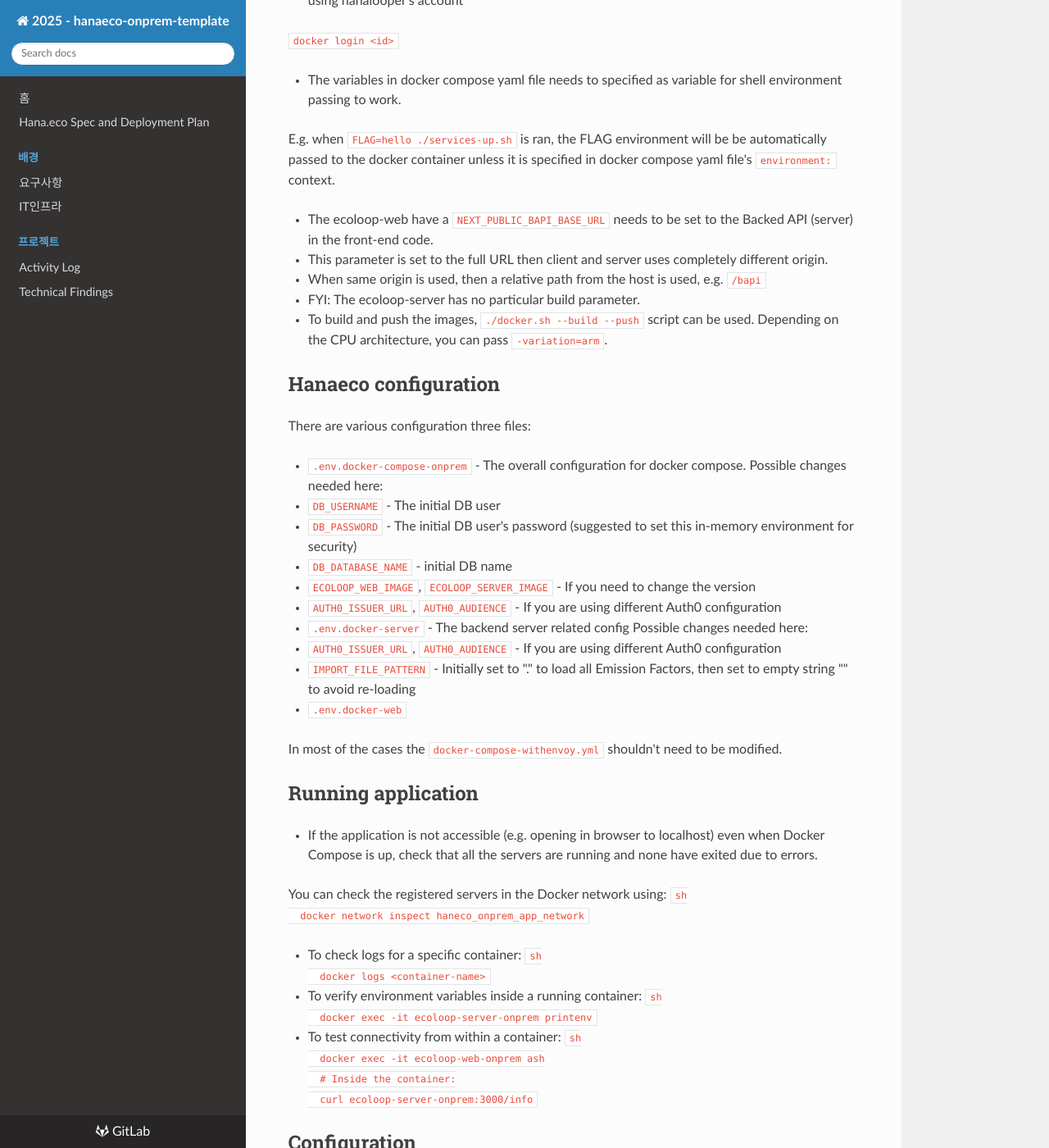
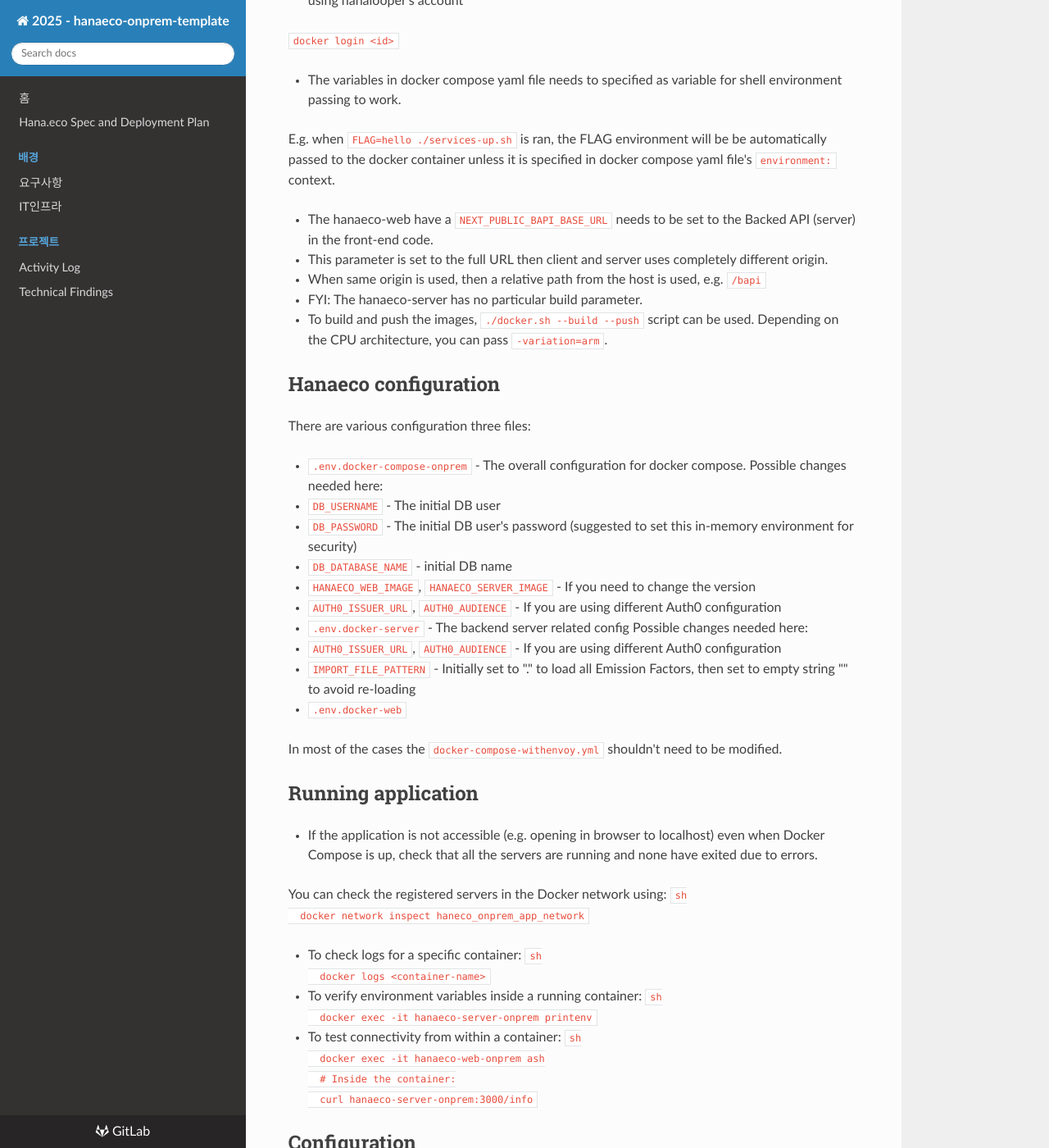
Before and after one commit to hanaloop/hanaeco-onprem-template, an MkDocs documentation site: the page built from documentation/docs/tech_kb.md, in a window 1280 px wide and 1400 px high, scrolled down 251 px. Shown: the whole window at 82% size. Built offline with MkDocs 1.6.1, drawn with Linux system fonts in a browser that asks for light colours; nearby versions of some CDN libraries; some of the changed text lies outside the part shown.

Commit message:
Change occurrences of ecoloop to hanaeco

````diff
--- a/documentation/docs/tech_kb.md
+++ b/documentation/docs/tech_kb.md
@@ -12,11 +12,11 @@
 
   E.g. when `FLAG=hello ./services-up.sh` is ran, the FLAG environment will be be automatically passed to the docker container unless it is specified in docker compose yaml file's `environment:` context.
 
-*  The ecoloop-web have a `NEXT_PUBLIC_BAPI_BASE_URL` needs to be set to the Backed API (server) in the front-end code.
+*  The hanaeco-web have a `NEXT_PUBLIC_BAPI_BASE_URL` needs to be set to the Backed API (server) in the front-end code.
 
   - This parameter is set to the full URL then client and server uses completely different origin.
   - When same origin is used, then a relative path from the host is used, e.g. `/bapi`
-  - FYI: The ecoloop-server has no particular build parameter.
+  - FYI: The hanaeco-server has no particular build parameter.
 
 * To build and push the images, `./docker.sh --build --push` script can be used. Depending on the CPU architecture, you can pass `-variation=arm`.
 
@@ -29,7 +29,7 @@ There are various configuration three files:
   - `DB_USERNAME` - The initial DB user
   - `DB_PASSWORD` - The initial DB user's password (suggested to set this in-memory environment for security)
   - `DB_DATABASE_NAME` - initial DB name
-  - `ECOLOOP_WEB_IMAGE`, `ECOLOOP_SERVER_IMAGE` - If you need to change the version
+  - `HANAECO_WEB_IMAGE`, `HANAECO_SERVER_IMAGE` - If you need to change the version
   - `AUTH0_ISSUER_URL`, `AUTH0_AUDIENCE` - If you are using different Auth0 configuration
 
 * `.env.docker-server` - The backend server related config
@@ -57,19 +57,19 @@ In most of the cases the `docker-compose-withenvoy.yml` shouldn't need to be mod
 
 * To verify environment variables inside a running container:
   ```sh
-  docker exec -it ecoloop-server-onprem printenv
+  docker exec -it hanaeco-server-onprem printenv
   ```
 
 * To test connectivity from within a container:
   ```sh
-  docker exec -it ecoloop-web-onprem ash
+  docker exec -it hanaeco-web-onprem ash
   # Inside the container:
-  curl ecoloop-server-onprem:3000/info
+  curl hanaeco-server-onprem:3000/info
   ```
 
 ## Configuration
 
-- Once the application is started, if you do not see the login button, then you will need to fix the `NEXTAUTH_URL_INTERNAL` in the `.env.docker-web`. It should be set to the docker network's name, e.g. `http://ecoloop-web-onprem`
+- Once the application is started, if you do not see the login button, then you will need to fix the `NEXTAUTH_URL_INTERNAL` in the `.env.docker-web`. It should be set to the docker network's name, e.g. `http://hanaeco-web-onprem`
 
 
 ## Staring the application
````
Also changed, not shown: documentation/docs/hanaeco_spec.md (+11 -11 lines), documentation/docs/index.md (+4 -4 lines), 7 other files.
